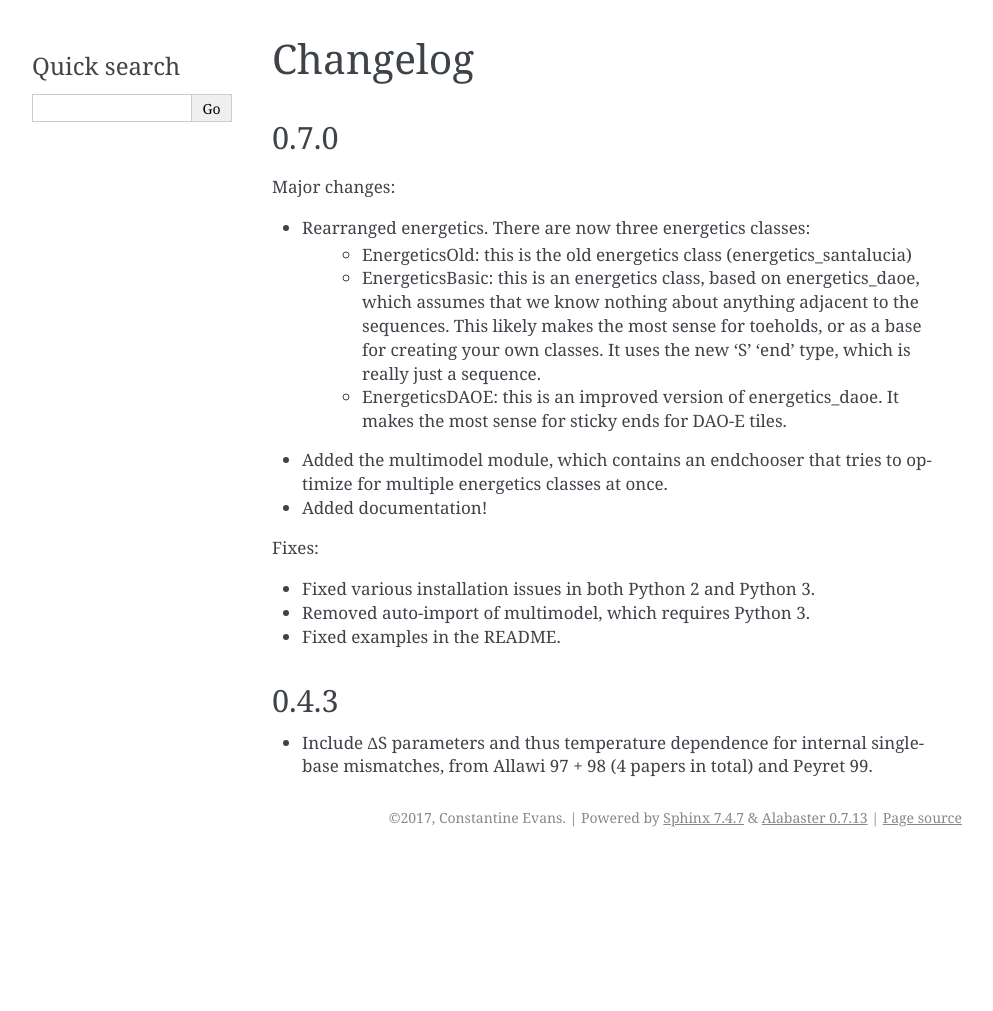
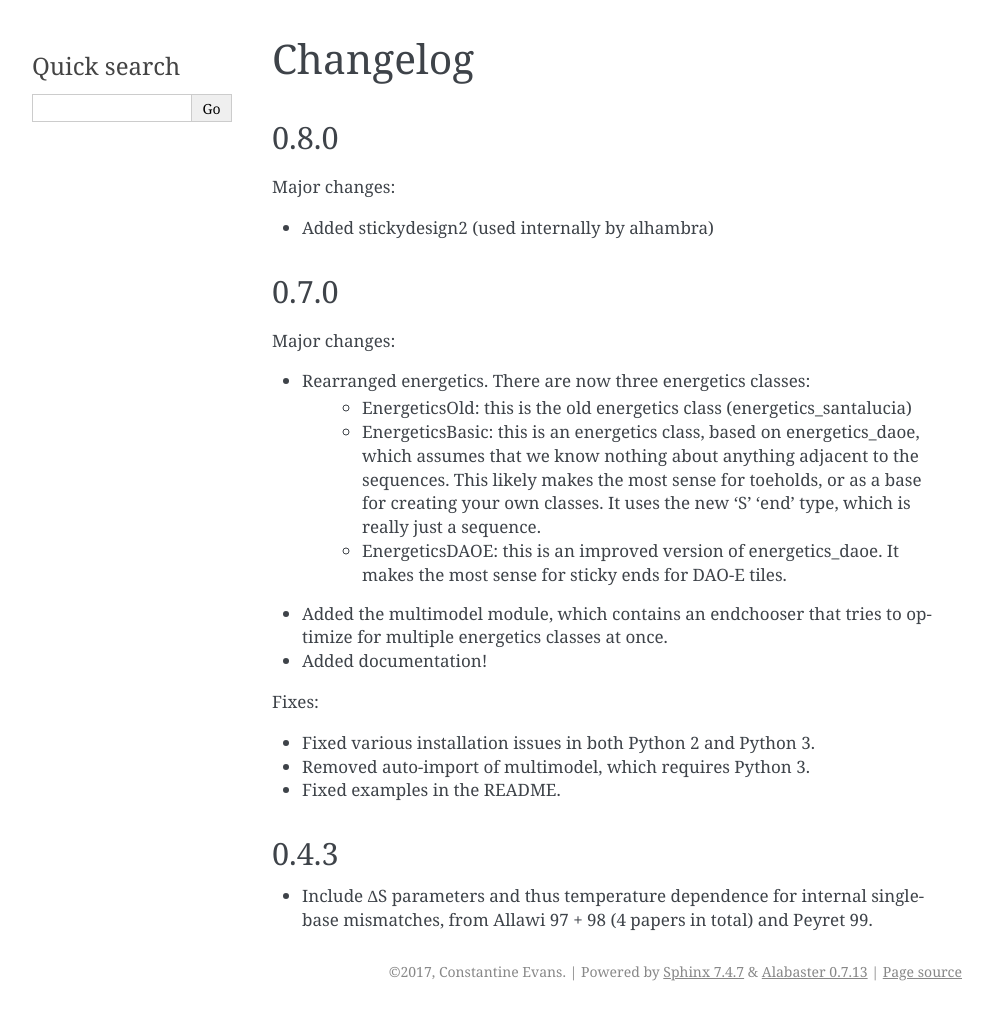
Before and after one commit to DNA-and-Natural-Algorithms-Group/stickydesign, a Sphinx documentation site: the page built from docs/changelog.rst, in a window 1280 px wide. Shown: the whole page, without its empty margins (148-1141 px from the left). Built offline with Sphinx 7.4.7, drawn with Linux system fonts in a browser that asks for light colours; pages that are not in the unit, such as notebooks, are missing from menus; before the commit the page ends 900 px from its top, so only the background shows below that.

Commit message:
Bump version, changelog note

```diff
--- a/docs/changelog.rst
+++ b/docs/changelog.rst
@@ -1,5 +1,12 @@
 Changelog
 ==========
+
+0.8.0
+-----
+
+Major changes:
+
+* Added stickydesign2 (used internally by alhambra)
 
 0.7.0
 -----
--- a/setup.py
+++ b/setup.py
@@ -22,7 +22,7 @@ stickyext = Extension(
 # run the setup
 setup(
     name='stickydesign',
-    version='0.7.1',
+    version='0.8.0',
     setup_requires=['numpy'],
     packages=['stickydesign'],
     ext_modules=[stickyext],
```
